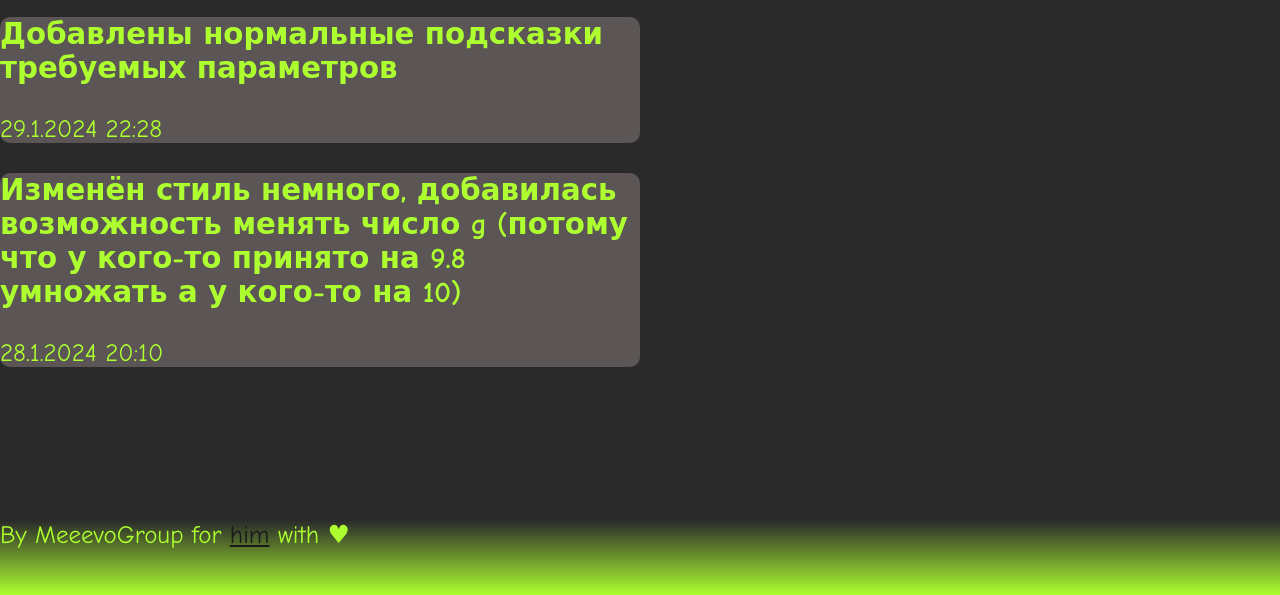
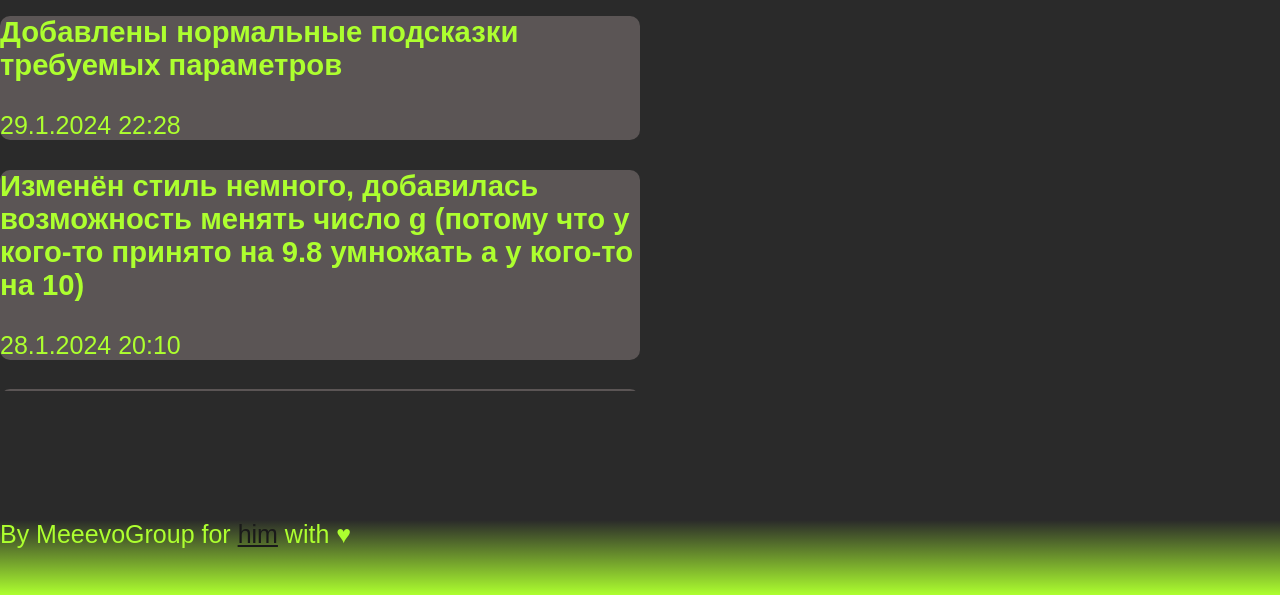
Before and after one commit to Kotarsis8413/physic, a plain HTML site: page index.html in a window 1280 px wide. Shown: the part 205-800 px from the top of the page. Drawn offline with Linux system fonts and the light colour scheme.

Commit message:
Update main.css

```diff
--- a/main.css
+++ b/main.css
@@ -5,7 +5,7 @@
 
 * {
     color: greenyellow;
-    font-family: "Comic Sans MS", "Comic Sans", cursive;
+    font-family: Arial, Helvetica, sans-serif;
 }
 
 body {
```
